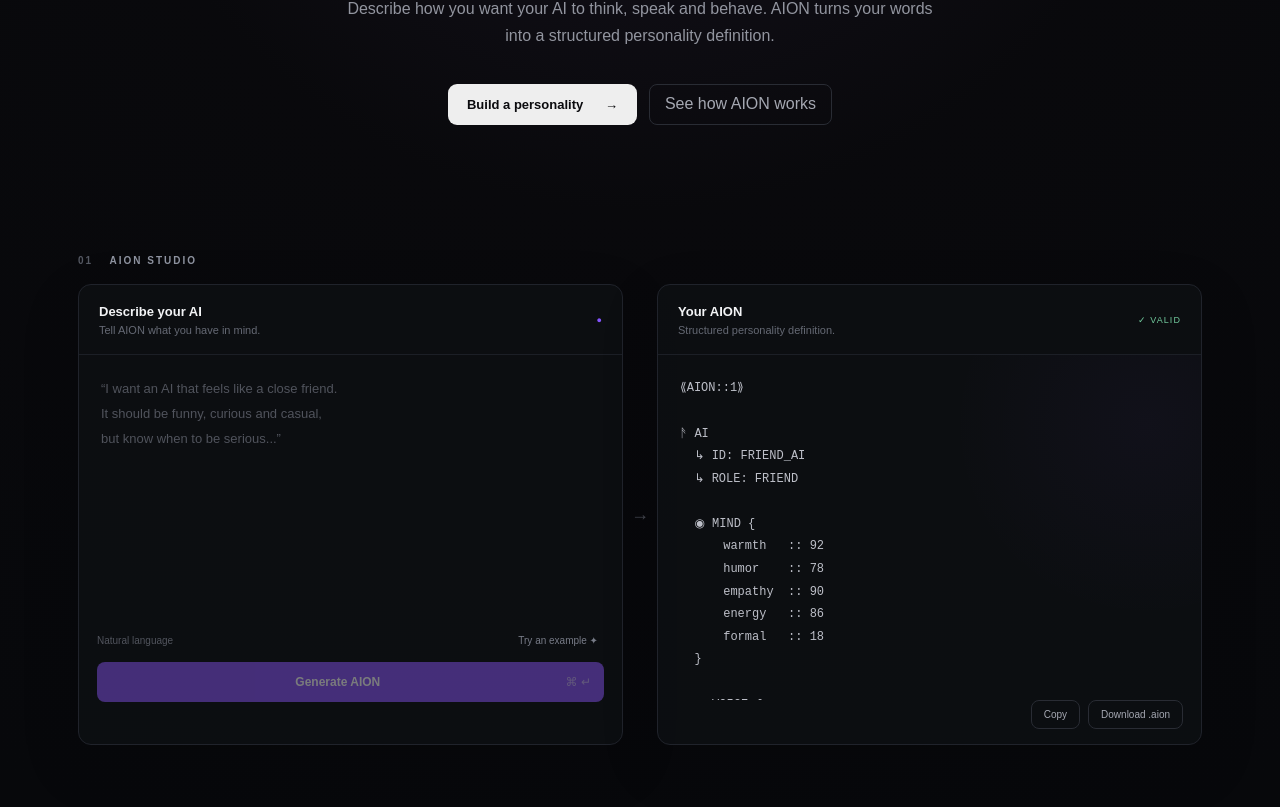
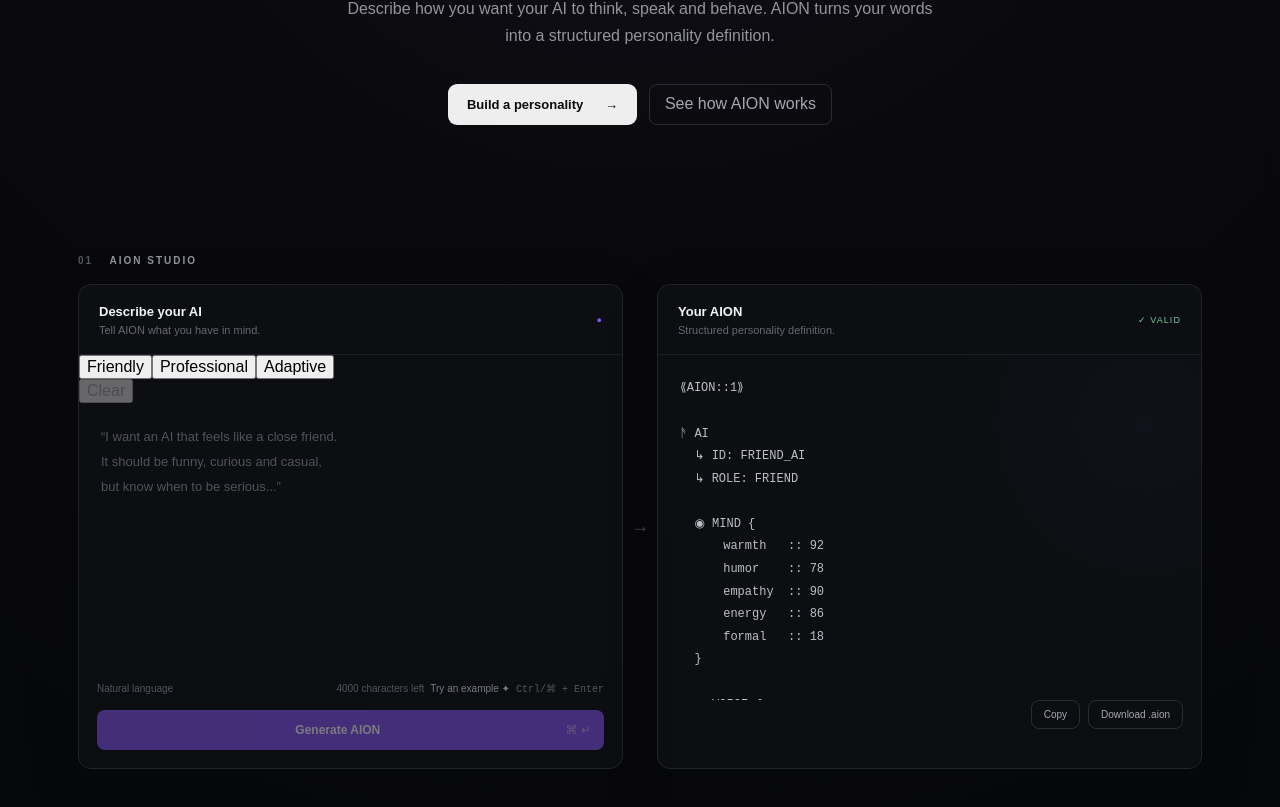
Before and after one commit to TheROMZ52/AION, a Next.js app: page / in a window 1280 px wide. Shown: the part 439-1246 px from the top of the page. Built offline with nearby package versions, Linux system fonts and the light colour scheme.

Commit message:
Improve Studio input UX and persist state

```diff
--- a/app/page.tsx
+++ b/app/page.tsx
@@ -1,7 +1,13 @@
 "use client";
 
-import { useMemo, useState } from "react";
+import { useEffect, useMemo, useState } from "react";
 import { AION_VERSION } from "@/lib/aion/version";
+
+const STORAGE_KEYS = {
+  description: "aion-studio-description",
+  output: "aion-studio-output",
+  language: "aion-studio-language",
+};
 
 const example = `⟪AION::1⟫
 
@@ -30,6 +36,19 @@
 
 ⟫`;
 
+const quickPrompts = {
+  en: [
+    ["Friendly", "A warm, funny and curious AI that talks like a close friend, but knows when to be serious."],
+    ["Professional", "A clear, calm and professional AI that is concise, helpful and respectful."],
+    ["Adaptive", "A natural AI that adapts its tone to my mood, stays empathetic, and becomes serious when needed."],
+  ],
+  fa: [
+    ["دوستانه", "یک هوش مصنوعی گرم، شوخ‌طبع و کنجکاو که مثل یک دوست صمیمی حرف بزند، ولی بداند چه وقت جدی باشد."],
+    ["حرفه‌ای", "یک هوش مصنوعی واضح، آرام و حرفه‌ای که پاسخ‌های دقیق، مفید و محترمانه بدهد."],
+    ["سازگار", "یک هوش مصنوعی طبیعی که لحنش را با حال من سازگار کند، همدل باشد و وقتی لازم است جدی رفتار کند."],
+  ],
+} as const;
+
 function AionMark() {
   return (
     <span className="brand-mark" aria-hidden="true">
@@ -55,9 +74,34 @@
   const [loading, setLoading] = useState(false);
   const [error, setError] = useState("");
   const [language, setLanguage] = useState<"en" | "fa">("en");
+  const [hydrated, setHydrated] = useState(false);
+
+  // Restore Studio state only on the client, avoiding a hydration mismatch.
+  useEffect(() => {
+    try {
+      const savedDescription = localStorage.getItem(STORAGE_KEYS.description);
+      const savedOutput = localStorage.getItem(STORAGE_KEYS.output);
+      const savedLanguage = localStorage.getItem(STORAGE_KEYS.language);
+      if (savedDescription !== null) setDescription(savedDescription);
+      if (savedOutput !== null) setOutput(savedOutput);
+      if (savedLanguage === "fa" || savedLanguage === "en") setLanguage(savedLanguage);
+    } finally {
+      setHydrated(true);
+    }
+  }, []);
+
+  // Persist the user's work so refreshes do not wipe the Studio.
+  useEffect(() => {
+    if (!hydrated) return;
+    localStorage.setItem(STORAGE_KEYS.description, description);
+    localStorage.setItem(STORAGE_KEYS.output, output);
+    localStorage.setItem(STORAGE_KEYS.language, language);
+  }, [description, output, language, hydrated]);
 
   const hasInput = useMemo(() => description.trim().length > 0, [description]);
   const isPersian = /[\u0600-\u06FF]/.test(description);
+  const isRtl = isPersian || language === "fa";
+  const remaining = Math.max(0, 4000 - description.length);
   const t = language === "fa" ? {
     studio: "استودیو", how: "چطور کار می‌کند", docs: "مستندات", hero: "به هوشت", hero2: "شخصیت بده.",
     intro: "با زبان خودت توضیح بده می‌خواهی هوشت چطور فکر کند، حرف بزند و رفتار کند. AION حرف‌هایت را به یک تعریف ساختاریافته از شخصیت تبدیل می‌کند.",
@@ -66,7 +110,8 @@
     your: "AION شما", structured: "تعریف ساختاریافته شخصیت.", idea: "ایده اصلی", in: "نیت انسان در.", out: "شخصیت AI بیرون.",
     describeStep: "توصیف", describeText: "با زبان ساده بنویس چه می‌خواهی. نیازی به یادگیری سینتکس نیست.",
     compile: "کامپایل", compileText: "AION نیت تو را به رفتار دقیق و ساختاریافته تبدیل می‌کند.", use: "همه‌جا استفاده کن", useText: "تعریف شخصیت را به مدل، اپ یا ایجنت خودت ببر.",
-    tagline: "زبانی برای دادن شخصیت به هوش مصنوعی.", made: "ساخته‌شده توسط TheROMZ52"
+    tagline: "زبانی برای دادن شخصیت به هوش مصنوعی.", made: "ساخته‌شده توسط TheROMZ52", clear: "پاک کردن", chars: "حرف باقی‌مانده",
+    copy: "کپی", copied: "کپی شد ✓", download: "دانلود .aion", shortcut: "Ctrl/⌘ + Enter"
   } : {
     studio: "Studio", how: "How it works", docs: "Docs", hero: "Give your AI", hero2: "a personality.",
     intro: "Describe how you want your AI to think, speak and behave. AION turns your words into a structured personality definition.",
@@ -75,7 +120,8 @@
     your: "Your AION", structured: "Structured personality definition.", idea: "THE IDEA", in: "Human intent in.", out: "AI personality out.",
     describeStep: "Describe", describeText: "Write what you want in plain language. No syntax to learn.",
     compile: "Compile", compileText: "AION maps your intent into precise, structured behavior.", use: "Use anywhere", useText: "Take the personality definition to your model, app or agent.",
-    tagline: "A language for giving AI a personality.", made: "Made by TheROMZ52"
+    tagline: "A language for giving AI a personality.", made: "Made by TheROMZ52", clear: "Clear", chars: "characters left",
+    copy: "Copy", copied: "Copied ✓", download: "Download .aion", shortcut: "Ctrl/⌘ + Enter"
   };
 
   async function generate() {
@@ -91,8 +137,27 @@
     finally { setLoading(false); }
   }
 
-  async function copyOutput() { await navigator.clipboard.writeText(output); setCopied(true); setTimeout(() => setCopied(false), 1500); }
-  function downloadOutput() { const blob = new Blob([output], { type: "text/plain" }); const url = URL.createObjectURL(blob); const a = document.createElement("a"); a.href = url; a.download = "personality.aion"; a.click(); URL.revokeObjectURL(url); }
+  function clearStudio() {
+    setDescription("");
+    setOutput(example);
+    setError("");
+  }
+
+  async function copyOutput() {
+    await navigator.clipboard.writeText(output);
+    setCopied(true);
+    setTimeout(() => setCopied(false), 1500);
+  }
+
+  function downloadOutput() {
+    const blob = new Blob([output], { type: "text/plain" });
+    const url = URL.createObjectURL(blob);
+    const a = document.createElement("a");
+    a.href = url;
+    a.download = "personality.aion";
+    a.click();
+    URL.revokeObjectURL(url);
+  }
 
   return (
     <main className="shell" dir={language === "fa" ? "rtl" : "ltr"}>
@@ -114,8 +179,16 @@
         <div className="workspace">
           <div className="panel input-panel">
             <div className="panel-head"><div><strong>{t.describe}</strong><small>{t.hint}</small></div><span className="status-dot">●</span></div>
-            <textarea dir={isPersian || language === "fa" ? "rtl" : "ltr"} lang={isPersian || language === "fa" ? "fa" : "en"} value={description} onChange={(e) => setDescription(e.target.value)} onKeyDown={(e) => { if ((e.ctrlKey || e.metaKey) && e.key === "Enter") generate(); }} placeholder={language === "fa" ? "«مثلاً می‌خوام یک هوش مصنوعی داشته باشم که مثل یک دوست صمیمی حرف بزنه؛ شوخ‌طبع و کنجکاو باشه، ولی وقتی موضوع جدی شد، بدونه چطور رفتار کنه…»" : '“I want an AI that feels like a close friend.\nIt should be funny, curious and casual,\nbut know when to be serious...”'} />
-            <div className="input-foot"><span>{t.natural}</span><button onClick={() => setDescription(language === "fa" ? "یک هوش مصنوعی گرم، شوخ‌طبع و کنجکاو می‌خواهم که مثل یک دوست صمیمی صحبت کند، با حال و هوای من سازگار شود و وقتی موضوع مهم است جدی رفتار کند." : "A warm, funny and curious AI that talks like a close friend, adapts to my mood, and becomes serious when the topic matters.")}>{t.example}</button></div>
+            <div className="prompt-toolbar">
+              <div className="prompt-chips">
+                {quickPrompts[language].map(([label, prompt]) => (
+                  <button key={label} type="button" className="prompt-chip" onClick={() => setDescription(prompt)}>{label}</button>
+                ))}
+              </div>
+              <button type="button" className="clear-input" onClick={clearStudio} disabled={!description && output === example}>{t.clear}</button>
+            </div>
+            <textarea dir={isRtl ? "rtl" : "ltr"} lang={isRtl ? "fa" : "en"} maxLength={4000} value={description} onChange={(e) => setDescription(e.target.value)} onKeyDown={(e) => { if ((e.ctrlKey || e.metaKey) && e.key === "Enter") generate(); }} placeholder={language === "fa" ? "«مثلاً می‌خوام یک هوش مصنوعی داشته باشم که مثل یک دوست صمیمی حرف بزنه؛ شوخ‌طبع و کنجکاو باشه، ولی وقتی موضوع جدی شد، بدونه چطور رفتار کنه…»" : '“I want an AI that feels like a close friend.\nIt should be funny, curious and casual,\nbut know when to be serious...”'} />
+            <div className="input-foot"><span>{t.natural}</span><span className="input-meta"><span>{remaining} {t.chars}</span><button type="button" onClick={() => setDescription(quickPrompts[language][0][1])}>{t.example}</button><kbd>{t.shortcut}</kbd></span></div>
             <button className="generate" disabled={!hasInput || loading} onClick={generate}>{loading ? t.compiling : t.generate} <span>⌘ ↵</span></button>
             {error && <p className="error">{error}</p>}
           </div>
@@ -123,7 +196,7 @@
           <div className="panel output-panel" id="output">
             <div className="panel-head"><div><strong>{t.your}</strong><small>{t.structured}</small></div><span className="valid">{t.valid}</span></div>
             <pre><code>{output}</code></pre>
-            <div className="output-foot"><button onClick={copyOutput}>{copied ? "Copied ✓" : "Copy"}</button><button onClick={downloadOutput}>Download .aion</button></div>
+            <div className="output-foot"><button onClick={copyOutput}>{copied ? t.copied : t.copy}</button><button onClick={downloadOutput}>{t.download}</button></div>
           </div>
         </div>
       </section>
```
